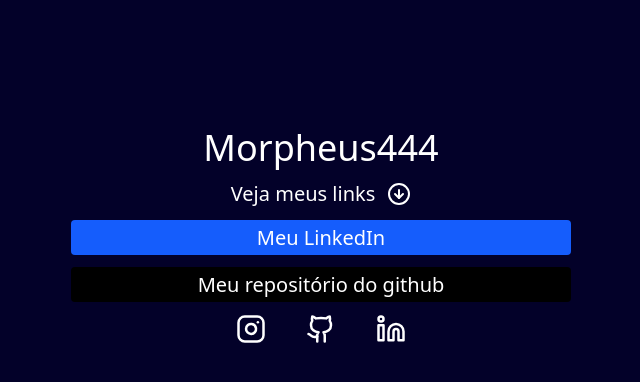
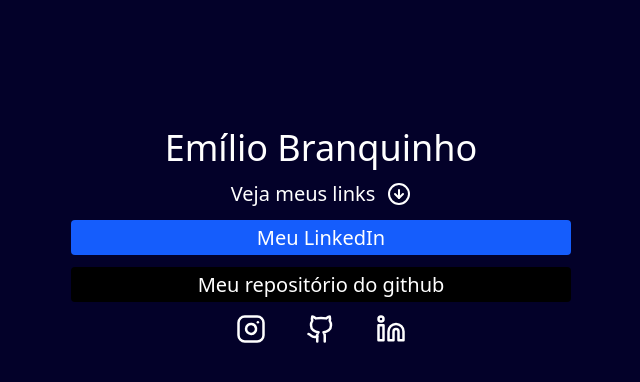
Before and after one commit to morheus2077/smlinks, a React (Vite) app: page / in a window 1280 px wide. Shown: the top 382 px of the page, without its empty margins (319-959 px from the left). Built offline with nearby package versions, Linux system fonts and the light colour scheme.

Commit message:
a lil update

```diff
--- a/src/pages/home/index.tsx
+++ b/src/pages/home/index.tsx
@@ -8,7 +8,7 @@
         <div className="h-screen flex justify-center">
             <div className="mt-32">
                 <div className="flex flex-col justify-center items-center gap-3">
-                    <h1 className="text-4xl">Morpheus444</h1>
+                    <h1 className="text-4xl">Emílio Branquinho</h1>
                     <p className="md:text-xl flex gap-3 items-center justify-center">Veja meus links <i><CircleArrowDown/></i></p>
                 </div>
 
```
